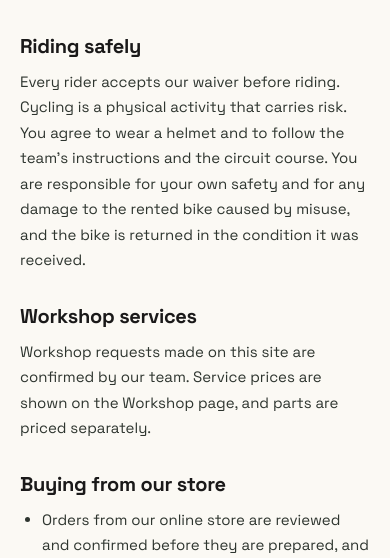
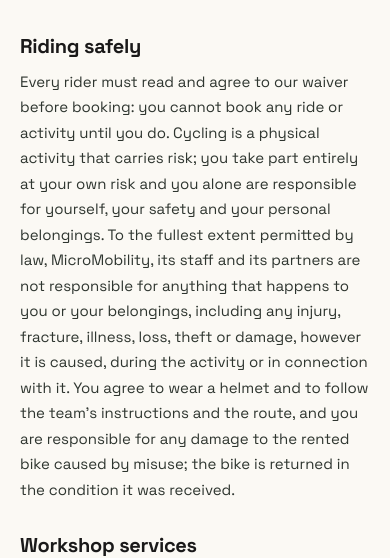
Before and after one commit to ahmadbMM/mm-platform, a Next.js app in the folder apps/web/: page /en/terms in a window 390 px wide. Shown: the part 945-1503 px from the top of the page. Built offline with nearby package versions, Linux system fonts and the light colour scheme; no server answers; the database is empty.

Commit message:
Terms: Riding safely quotes the new waiver: no booking until a rider agrees, own risk, alone responsible for themselves and their belongings, and MicroMobility not responsible for injury, fracture, illness, loss, theft or damage to the fullest extent the law allows

```diff
--- a/apps/web/src/content/pages/terms.ts
+++ b/apps/web/src/content/pages/terms.ts
@@ -21,7 +21,7 @@
       id: "intro",
       label: bi("Top of the page", "أعلى الصفحة"),
       fields: [
-        { id: "updated", type: "text", max: 10, mono: true, label: bi("Last updated (YYYY-MM-DD)", "آخر تحديث (YYYY-MM-DD)"), def: bi("2026-09-25", "2026-09-25") },
+        { id: "updated", type: "text", max: 10, mono: true, label: bi("Last updated (YYYY-MM-DD)", "آخر تحديث (YYYY-MM-DD)"), def: bi("2026-10-03", "2026-10-03") },
         para("text", 600, "Opening paragraph", "الفقرة الافتتاحية",
           "These terms apply when you use micromobility.sa, book a ride or a rental, request a workshop service or buy from our store. If anything here is unclear, contact us before you book or buy.",
           "تسري هذه الشروط عند استخدامك موقع micromobility.sa، أو حجزك رحلة أو استئجار دراجة، أو طلبك خدمة صيانة، أو شرائك من متجرنا. وإذا كان أي شيء هنا غير واضح، فتواصل معنا قبل الحجز أو الشراء."),
@@ -48,8 +48,8 @@
               "- تُحجز الرحلات والتأجير عبر تطبيق الحجز، للجلسة والتاريخ وعدد الراكبين الذي تختاره.\n- في حلبة الكورنيش، يتم الدفع عند الكشك عند وصولك. يرجى إحضار رقم طابورك.\n- يتم توزيع الدراجات على أساس الأول فالأول، فتعال مبكراً للحصول على نوع الدراجة الذي اخترته.\n- بعض الرحلات، مثل رحلات المجتمع، مخصصة للأعضاء، ويؤكد فريقنا الأماكن فيها.\n- يمكنك تعديل الحجز أو إلغاؤه من \"حجوزاتي\" في تطبيق الحجز.",
             ]),
             clause(["Riding safely", "الركوب الآمن"], [
-              "Every rider accepts our waiver before riding. Cycling is a physical activity that carries risk. You agree to wear a helmet and to follow the team's instructions and the circuit course. You are responsible for your own safety and for any damage to the rented bike caused by misuse, and the bike is returned in the condition it was received.",
-              "يوافق كل راكب على الإقرار قبل الركوب. ركوب الدراجة نشاط بدني ينطوي على مخاطر، وتتعهد بارتداء الخوذة والالتزام بتعليمات الفريق ومسار الحلبة. وتتحمل مسؤولية سلامتك الشخصية وأي ضرر يلحق بالدراجة المستأجرة نتيجة سوء الاستخدام، وتُعاد الدراجة بحالتها عند الاستلام.",
+              "Every rider must read and agree to our waiver before booking: you cannot book any ride or activity until you do. Cycling is a physical activity that carries risk; you take part entirely at your own risk and you alone are responsible for yourself, your safety and your personal belongings. To the fullest extent permitted by law, MicroMobility, its staff and its partners are not responsible for anything that happens to you or your belongings, including any injury, fracture, illness, loss, theft or damage, however it is caused, during the activity or in connection with it. You agree to wear a helmet and to follow the team's instructions and the route, and you are responsible for any damage to the rented bike caused by misuse; the bike is returned in the condition it was received.",
+              "يجب على كل راكب قراءة الإقرار والموافقة عليه قبل الحجز، ولا يمكنك حجز أي رحلة أو نشاط حتى تفعل ذلك. ركوب الدراجة نشاط بدني ينطوي على مخاطر، وتشارك فيه على مسؤوليتك الشخصية بالكامل، وتتحمل وحدك المسؤولية عن نفسك وسلامتك وممتلكاتك الشخصية. وإلى أقصى حد يسمح به النظام، لا تتحمل مايكروموبيليتي ولا موظفوها ولا شركاؤها أي مسؤولية عن أي شيء يحدث لك أو لممتلكاتك، بما في ذلك أي إصابة أو كسر أو مرض أو فقدان أو سرقة أو تلف، أيًّا كان سببه، أثناء النشاط أو بسببه. وتتعهد بارتداء الخوذة والالتزام بتعليمات الفريق والمسار، وتتحمل مسؤولية أي ضرر يلحق بالدراجة المستأجرة نتيجة سوء الاستخدام، وتُعاد الدراجة بحالتها عند الاستلام.",
             ]),
             clause(["Workshop services", "خدمات الورشة"], [
               "Workshop requests made on this site are confirmed by our team. Service prices are shown on the Workshop page, and parts are priced separately.",
```
